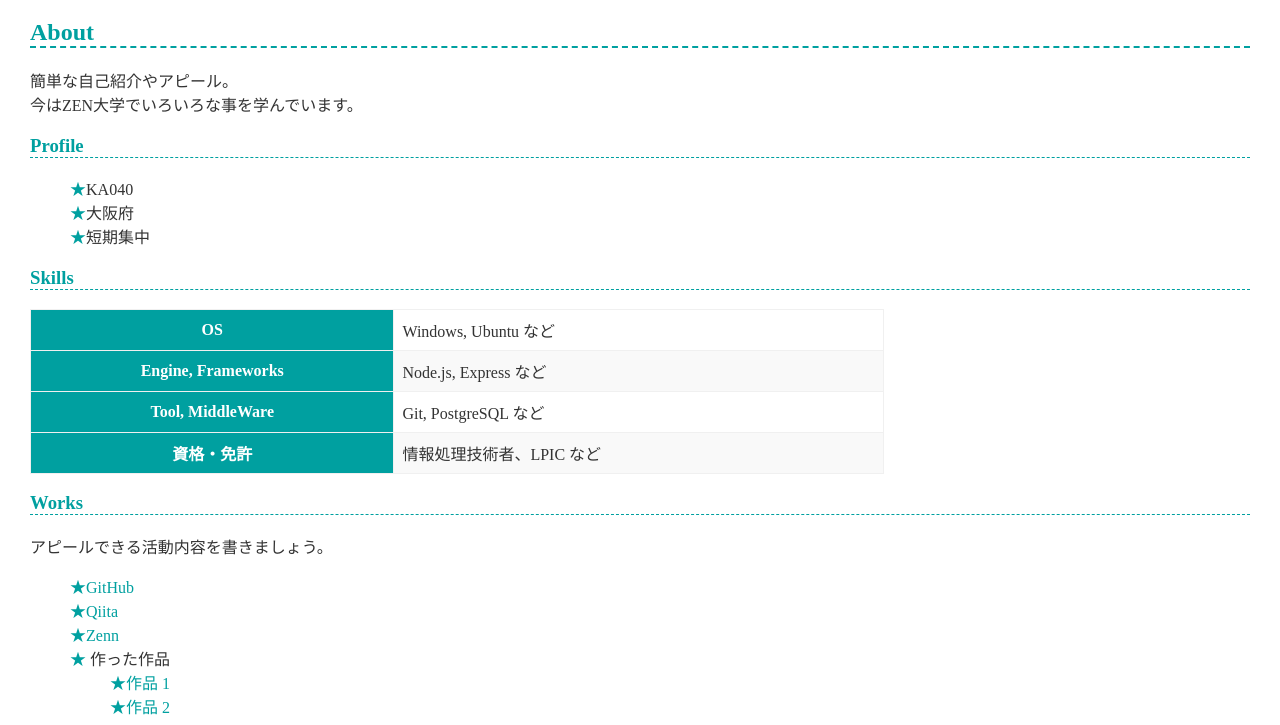
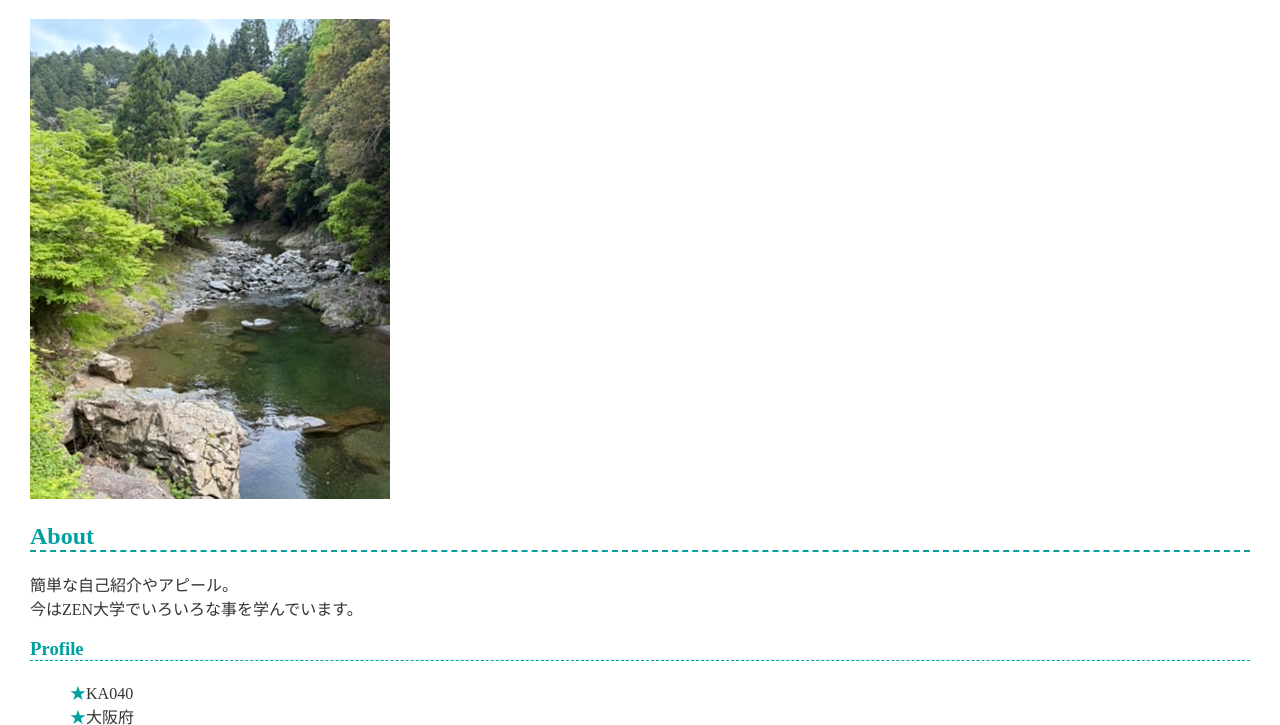
Before and after one commit to KA0420/KA0420.github.io, a plain HTML site: page index.html in a window 1280 px wide. Shown: the part 94-819 px from the top of the page. Drawn offline with Linux system fonts and the light colour scheme.

Commit message:
画像の追加

```diff
--- a/index.html
+++ b/index.html
@@ -8,6 +8,8 @@
   </head>
   <body>
     <h1>KA0420</h1>
+    <img src="B65F9489-DA78-4632-BEB5-78A9DF186414_4_5005_c.jpeg">
+
 
     <h2>About</h2>
     <p>
```
